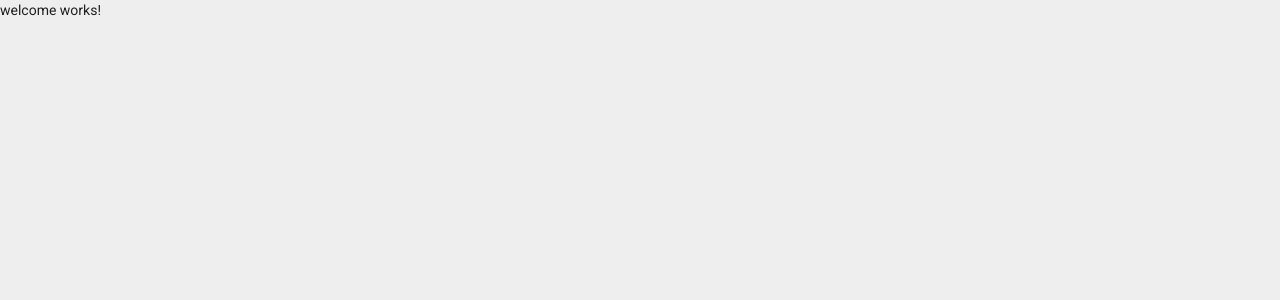
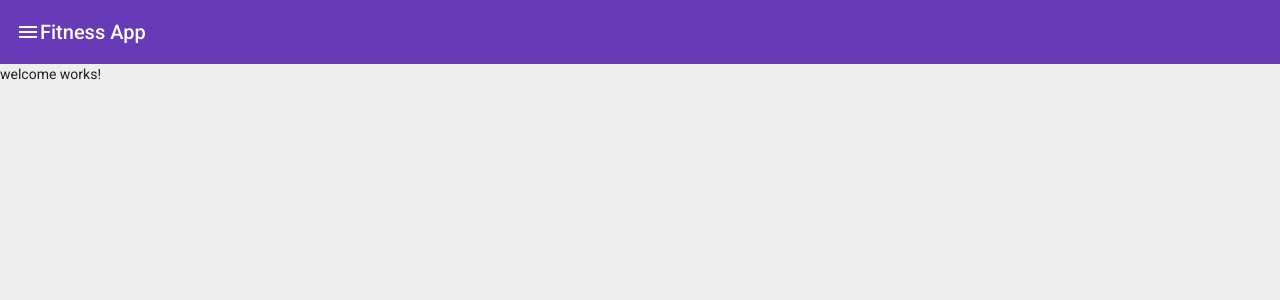
Before and after one commit to StormValen/fitness-app, an Angular app: page / in a window 1280 px wide. Shown: the top 300 px of the page. Built offline with nearby package versions, Linux system fonts and the light colour scheme.

Commit message:
(feat) MatToolbar + toolbar on AppComponent

```diff
--- a/src/app/app.component.html
+++ b/src/app/app.component.html
@@ -3,6 +3,10 @@
     <span>Sidenav Content</span>
   </mat-sidenav>
   <mat-sidenav-content>
+    <mat-toolbar color="primary">
+      <mat-icon (click)="sidenav.toggle()">menu</mat-icon>
+      <span>Fitness App</span>
+    </mat-toolbar>
     <router-outlet></router-outlet>
   </mat-sidenav-content>
 </mat-sidenav-container>
```
Also changed, not shown: src/app/material.module.ts (+5 -2 lines).
